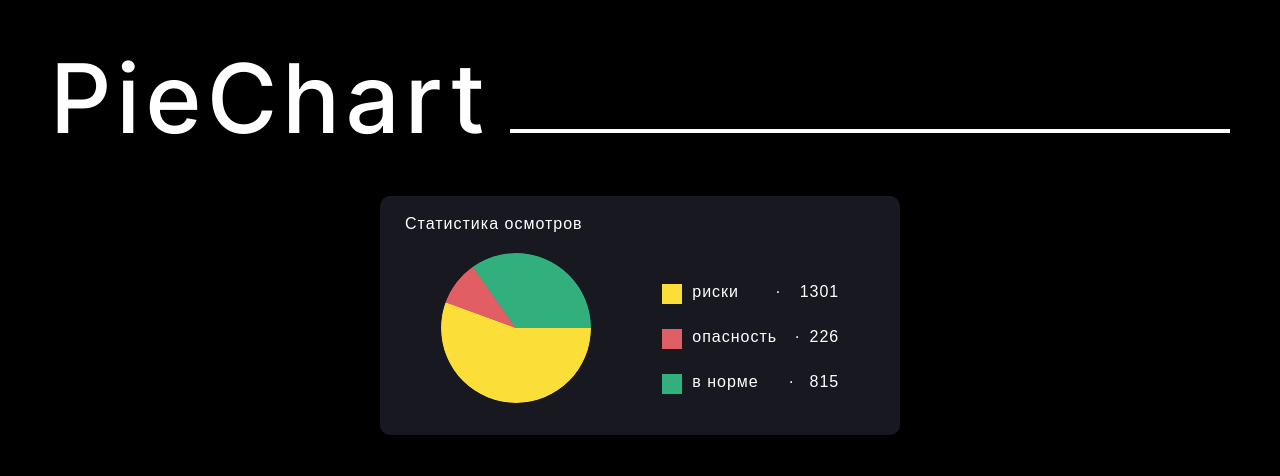
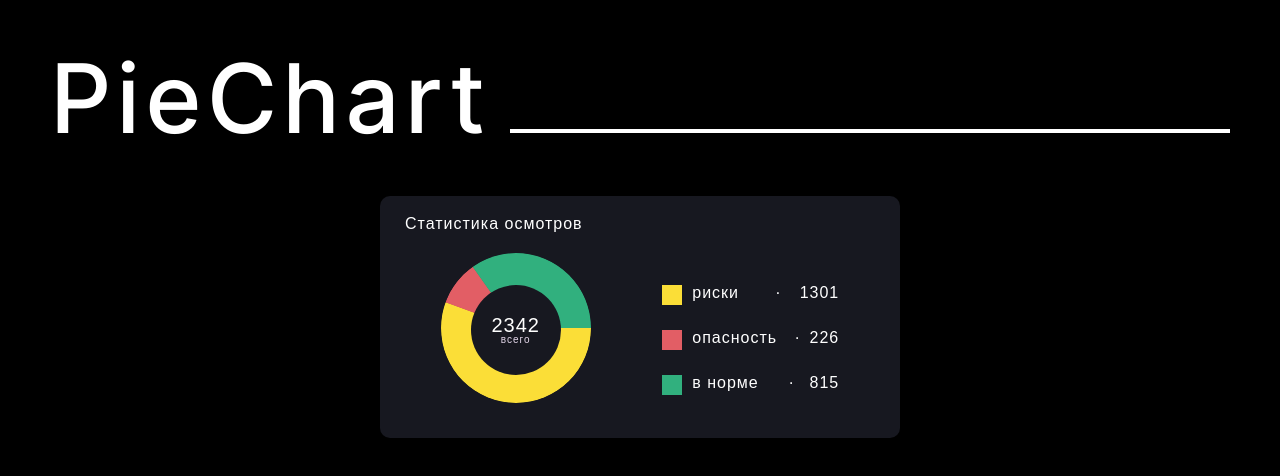
Before and after one commit to SalatSR/quasardiagrams, a React (Create React App) app: page / in a window 1280 px wide. Shown: the top 476 px of the page. Built offline with nearby package versions, Linux system fonts and the light colour scheme.

Commit message:
feat: добавлено оформление для diagramma - внутренний круг для отображения суммарного значения

```diff
--- a/src/components/Diagramma/Diagramma.css
+++ b/src/components/Diagramma/Diagramma.css
@@ -1,4 +1,32 @@
+.diagramma-wrapper {
+  position: relative;
+}
+
 .diagramma {
   border-radius: 50%;
   overflow: hidden;
 }
+
+.diagramma-info {
+  background-color: #171820;
+  position: absolute;
+  top: 50%;
+  left: 50%;
+  transform: translate(-50%, -50%);
+  display: flex;
+  flex-direction: column;
+  justify-content: center;
+  align-items: center;
+  width: 90px;
+  height: 90px;
+  border-radius: 50%;
+}
+
+.diagramma-info_number {
+  font-size: 20px;
+}
+
+.diagramma-info_span {
+  font-size: 10px;
+  color: #E5D8EB;
+}
--- a/src/components/Diagramma/Diagramma.js
+++ b/src/components/Diagramma/Diagramma.js
@@ -2,6 +2,8 @@ import './Diagramma.css';
 import { useEffect } from 'react';
 
 function Diagramma(props) {
+
+
 
   /** Отрисовываем диаграмму */
   useEffect(() => {
@@ -19,7 +21,6 @@ function Diagramma(props) {
       ctx.arc(75, 75, 75, currentAngle, currentAngle + portionAngle);
       currentAngle += portionAngle;
       ctx.lineTo(75, 75);
-      // ctx.lineTo(100, 100);
       //заполнение секторов соответствующим цветом
       ctx.fillStyle = moodValue.color;
       ctx.fill();
@@ -27,11 +28,20 @@ function Diagramma(props) {
   }, [props.data])
 
   return (
+    <div className='diagramma-wrapper'>
       <canvas
         className="diagramma"
         width={150}
         height={150} >
       </canvas>
+      <div
+        className='diagramma-info'
+        width={90}
+        height={90} >
+        <span className='diagramma-info_number'>2342</span>
+        <span className='diagramma-info_span'>всего</span>
+      </div>
+    </div>
   );
 };
 
```
